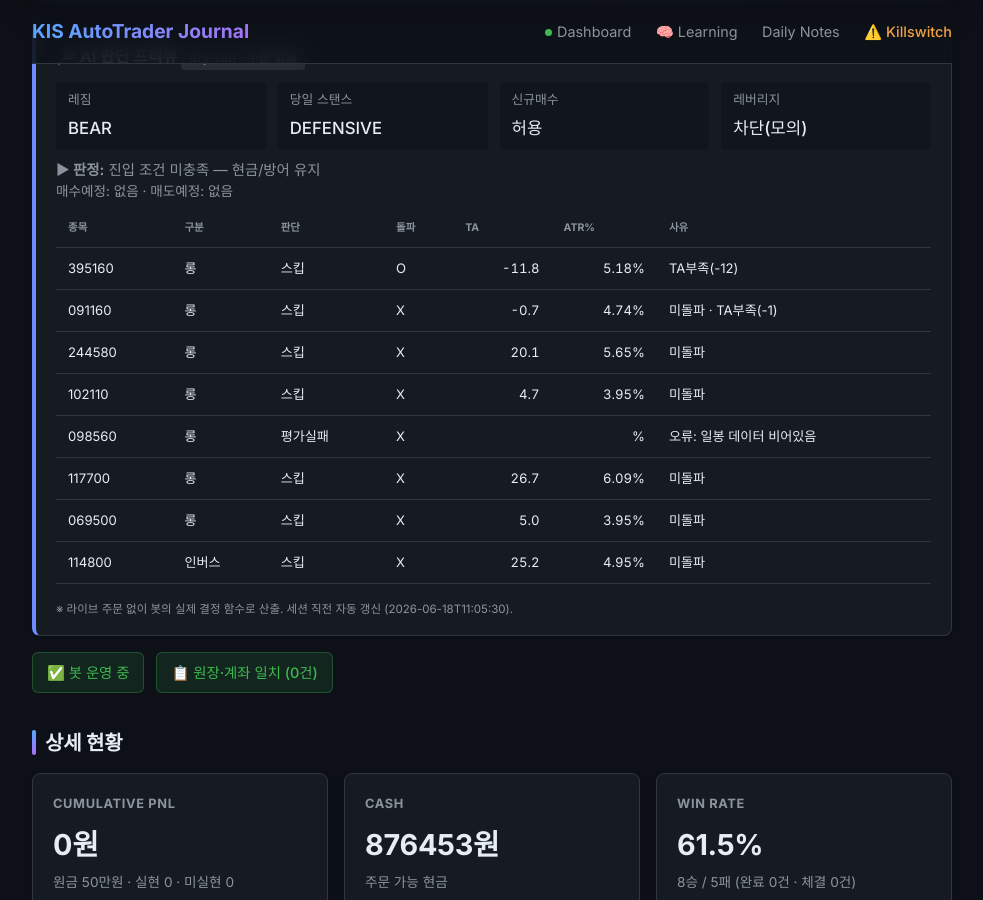
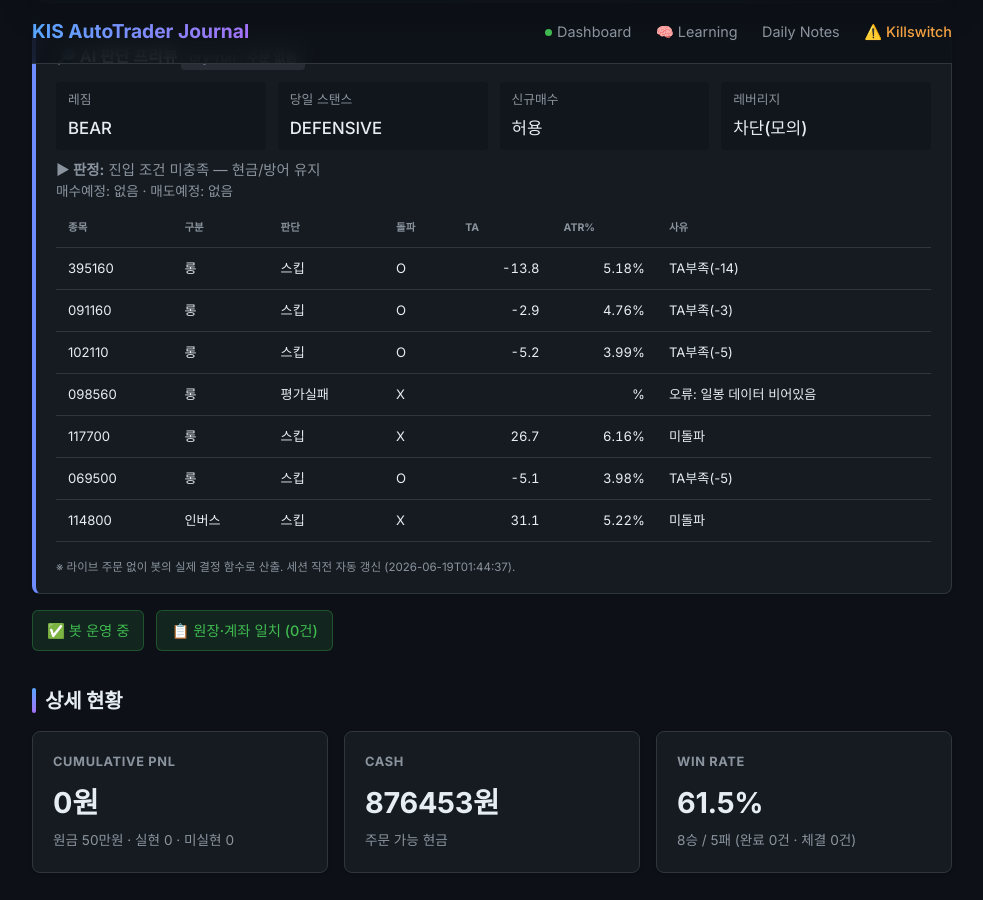
Before and after one commit to BudongJW/kis-trading-journal, a Jekyll site: the page built from index.html, in a window 1280 px wide and 900 px high, scrolled down 351 px. Shown: the whole window, without its empty margins (148-1131 px from the left). Built offline with Jekyll 4.4.1, drawn with Linux system fonts in a browser that asks for light colours; nearby versions of some CDN libraries.

Commit message:
auto: dry-run preview 06-18 16:45Z

```diff
--- a/_data/dry_run.json
+++ b/_data/dry_run.json
@@ -1,13 +1,13 @@
 {
-  "generated_at": "2026-06-18T11:05:30",
+  "generated_at": "2026-06-19T01:44:37",
   "mode": "DRY-RUN (읽기 전용, 주문 없음)",
   "market": {
     "regime": "BEAR",
     "regime_blind": false,
-    "regime_detail": "카나리아 1/2 음전환 | HMM bear (81%) → BEAR 격상",
+    "regime_detail": "카나리아 1/2 음전환 | HMM bear (86%) → BEAR 격상",
     "day_stance": "DEFENSIVE",
     "day_stance_forced": false,
-    "briefing": "오늘 스탠스 방어(DEFENSIVE) · 레짐 BEAR·신뢰도 44% · 美 오버나이트 bearish(-1.3%) · 고변동(90.0%ile) · 예산 25%·최대 1종목·허용 인버스",
+    "briefing": "오늘 스탠스 방어(DEFENSIVE) · 레짐 BEAR·신뢰도 42% · 美 오버나이트 bearish(-1.3%) · 고변동(96.0%ile) · 예산 25%·최대 1종목·허용 인버스",
     "blocks_new_buys": false
   },
   "gates": {
@@ -16,7 +16,7 @@
     "leverage_gate_reason": "레짐 BEAR(BULL 아님) → 레버리지 금지"
   },
   "account": {
-    "cash": 876453,
+    "cash": 894713,
     "holdings_readable": {
       "498400": 1
     }
@@ -25,7 +25,7 @@
     {
       "symbol": "498400",
       "qty": 1,
-      "price": 27655,
+      "price": 28270,
       "would_sell": false,
       "reason": ""
     }
@@ -36,40 +36,30 @@
       "type": "롱",
       "decision": "스킵",
       "breakout": true,
-      "ta": -11.8,
+      "ta": -13.8,
       "atr_pct": 5.18,
       "fee_gate_ok": true,
-      "why_skip": "TA부족(-12)"
+      "why_skip": "TA부족(-14)"
     },
     {
       "symbol": "091160",
       "type": "롱",
       "decision": "스킵",
-      "breakout": false,
-      "ta": -0.7,
-      "atr_pct": 4.74,
+      "breakout": true,
+      "ta": -2.9,
+      "atr_pct": 4.76,
       "fee_gate_ok": true,
-      "why_skip": "미돌파 · TA부족(-1)"
-    },
-    {
-      "symbol": "244580",
-      "type": "롱",
-      "decision": "스킵",
-      "breakout": false,
-      "ta": 20.1,
-      "atr_pct": 5.65,
-      "fee_gate_ok": true,
-      "why_skip": "미돌파"
+      "why_skip": "TA부족(-3)"
     },
     {
       "symbol": "102110",
       "type": "롱",
       "decision": "스킵",
-      "breakout": false,
-      "ta": 4.7,
-      "atr_pct": 3.95,
+      "breakout": true,
+      "ta": -5.2,
+      "atr_pct": 3.99,
       "fee_gate_ok": true,
-      "why_skip": "미돌파"
+      "why_skip": "TA부족(-5)"
     },
     {
       "symbol": "098560",
@@ -83,7 +73,7 @@
       "decision": "스킵",
       "breakout": false,
       "ta": 26.7,
-      "atr_pct": 6.09,
+      "atr_pct": 6.16,
       "fee_gate_ok": true,
       "why_skip": "미돌파"
     },
@@ -91,26 +81,26 @@
       "symbol": "069500",
       "type": "롱",
       "decision": "스킵",
-      "breakout": false,
-      "ta": 5.0,
-      "atr_pct": 3.95,
+      "breakout": true,
+      "ta": -5.1,
+      "atr_pct": 3.98,
       "fee_gate_ok": true,
-      "why_skip": "미돌파"
+      "why_skip": "TA부족(-5)"
     },
     {
       "symbol": "114800",
       "type": "인버스",
       "decision": "스킵",
       "breakout": false,
-      "ta": 25.2,
-      "atr_pct": 4.95,
+      "ta": 31.1,
+      "atr_pct": 5.22,
       "fee_gate_ok": true,
       "why_skip": "미돌파"
     }
   ],
   "gap_recovery": {
     "enabled_live": true,
-    "now_kst": "11:06",
+    "now_kst": "01:45",
     "window": "09:00~09:20",
     "candidates": [
       {
@@ -118,7 +108,7 @@
         "name": "KODEX 미국나스닥100TR",
         "decision": "스킵",
         "gap_open_pct": 0.02,
-        "intraday_pct": 3.33,
+        "intraday_pct": 6.51,
         "in_window": false,
         "reason": "촉발 없음(오버나이트=reduce_size≠aggressive_buy)"
       },
@@ -127,16 +117,7 @@
         "name": "KODEX 반도체",
         "decision": "스킵",
         "gap_open_pct": 0.37,
-        "intraday_pct": 0.65,
-        "in_window": false,
-        "reason": "촉발 없음(오버나이트=reduce_size≠aggressive_buy)"
-      },
-      {
-        "symbol": "244580",
-        "name": "KODEX 바이오",
-        "decision": "스킵",
-        "gap_open_pct": -1.31,
-        "intraday_pct": -2.75,
+        "intraday_pct": 3.34,
         "in_window": false,
         "reason": "촉발 없음(오버나이트=reduce_size≠aggressive_buy)"
       },
@@ -145,7 +126,7 @@
         "name": "KODEX 금융",
         "decision": "스킵",
         "gap_open_pct": 0.23,
-        "intraday_pct": 1.08,
+        "intraday_pct": 3.16,
         "in_window": false,
         "reason": "촉발 없음(오버나이트=reduce_size≠aggressive_buy)"
       },
@@ -163,7 +144,7 @@
         "name": "KODEX 철강",
         "decision": "스킵",
         "gap_open_pct": 1.96,
-        "intraday_pct": -6.4,
+        "intraday_pct": -6.84,
         "in_window": false,
         "reason": "촉발 없음(오버나이트=reduce_size≠aggressive_buy)"
       },
@@ -172,7 +153,7 @@
         "name": "KODEX KOSPI200",
         "decision": "스킵",
         "gap_open_pct": 0.18,
-        "intraday_pct": 0.88,
+        "intraday_pct": 3.26,
         "in_window": false,
         "reason": "촉발 없음(오버나이트=reduce_size≠aggressive_buy)"
       }
@@ -192,52 +173,55 @@
       "symbol": "SCHG",
       "type": "long",
       "decision": "스킵",
-      "why_skip": "재진입쿨다운(2일, churn방지)"
+      "breakout": false,
+      "ta": 7.5,
+      "atr_pct": 1.56,
+      "why_skip": "미돌파 · TA부족(+8)"
     },
     {
       "symbol": "XLF",
       "type": "long",
       "decision": "스킵",
       "breakout": false,
-      "ta": -16.9,
-      "atr_pct": 1.16,
-      "why_skip": "미돌파 · TA부족(-17)"
+      "ta": -8.0,
+      "atr_pct": 1.22,
+      "why_skip": "미돌파 · TA부족(-8)"
     },
     {
       "symbol": "SH",
       "type": "inverse",
       "decision": "스킵",
-      "breakout": true,
-      "ta": -5.5,
+      "breakout": false,
+      "ta": 7.0,
       "atr_pct": 1.25,
-      "why_skip": "TA부족(-6)"
+      "why_skip": "미돌파 · TA부족(+7)"
     },
     {
       "symbol": "PSQ",
       "type": "inverse",
       "decision": "스킵",
-      "breakout": true,
-      "ta": 0.7,
-      "atr_pct": 2.01,
-      "why_skip": "TA부족(+1)"
+      "breakout": false,
+      "ta": 25.7,
+      "atr_pct": 2.04,
+      "why_skip": "미돌파"
     },
     {
       "symbol": "TLT",
       "type": "defensive",
       "decision": "스킵",
       "breakout": false,
-      "ta": 7.1,
-      "atr_pct": 0.6,
-      "why_skip": "미돌파 · TA부족(+7) · 수수료게이트"
+      "ta": -4.1,
+      "atr_pct": 0.58,
+      "why_skip": "미돌파 · TA부족(-4) · 수수료게이트"
     },
     {
       "symbol": "SHY",
       "type": "defensive",
       "decision": "스킵",
       "breakout": false,
-      "ta": 19.4,
+      "ta": 9.3,
       "atr_pct": 0.09,
-      "why_skip": "미돌파 · 수수료게이트"
+      "why_skip": "미돌파 · TA부족(+9) · 수수료게이트"
     }
   ],
   "us_summary": {
```
